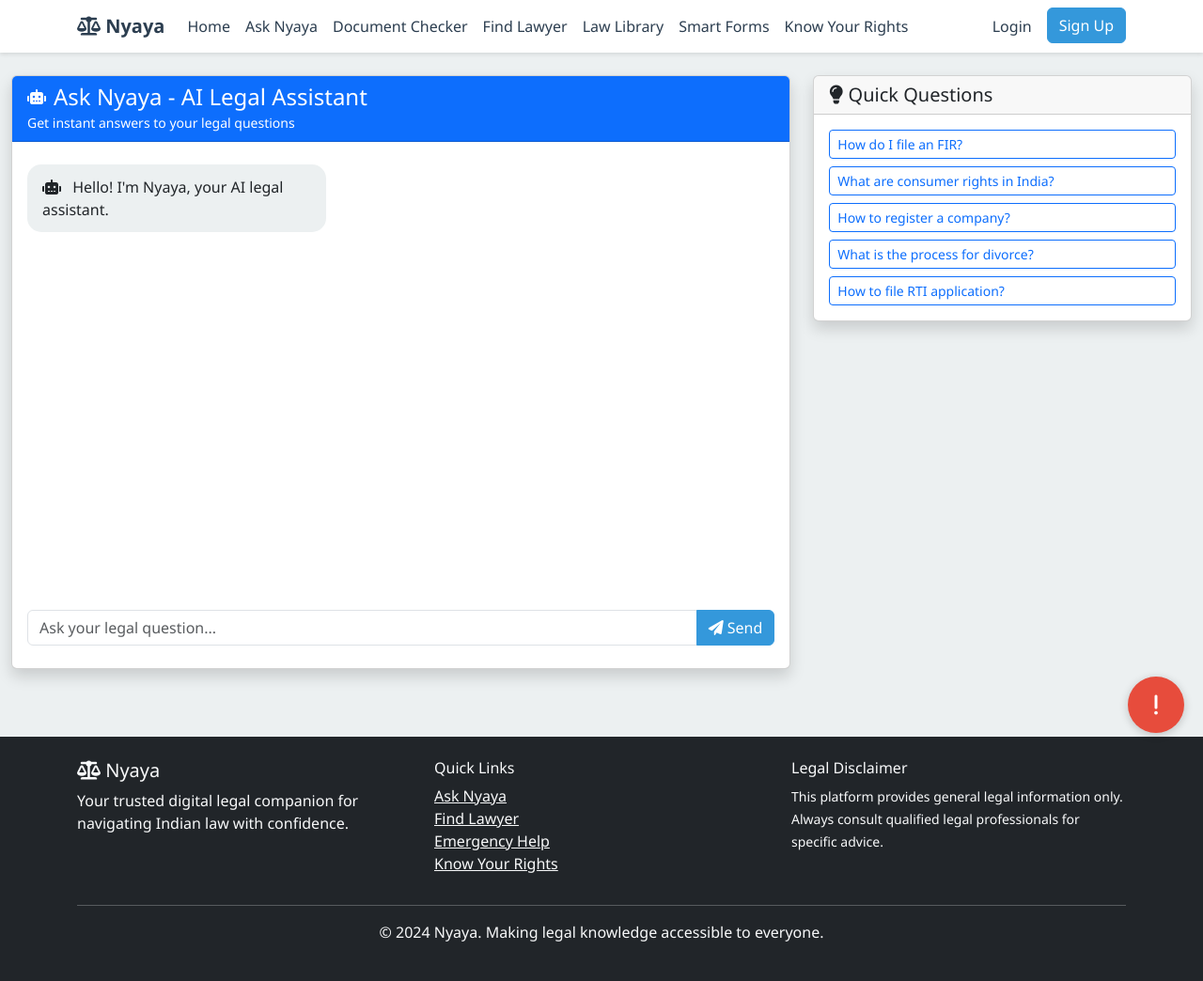
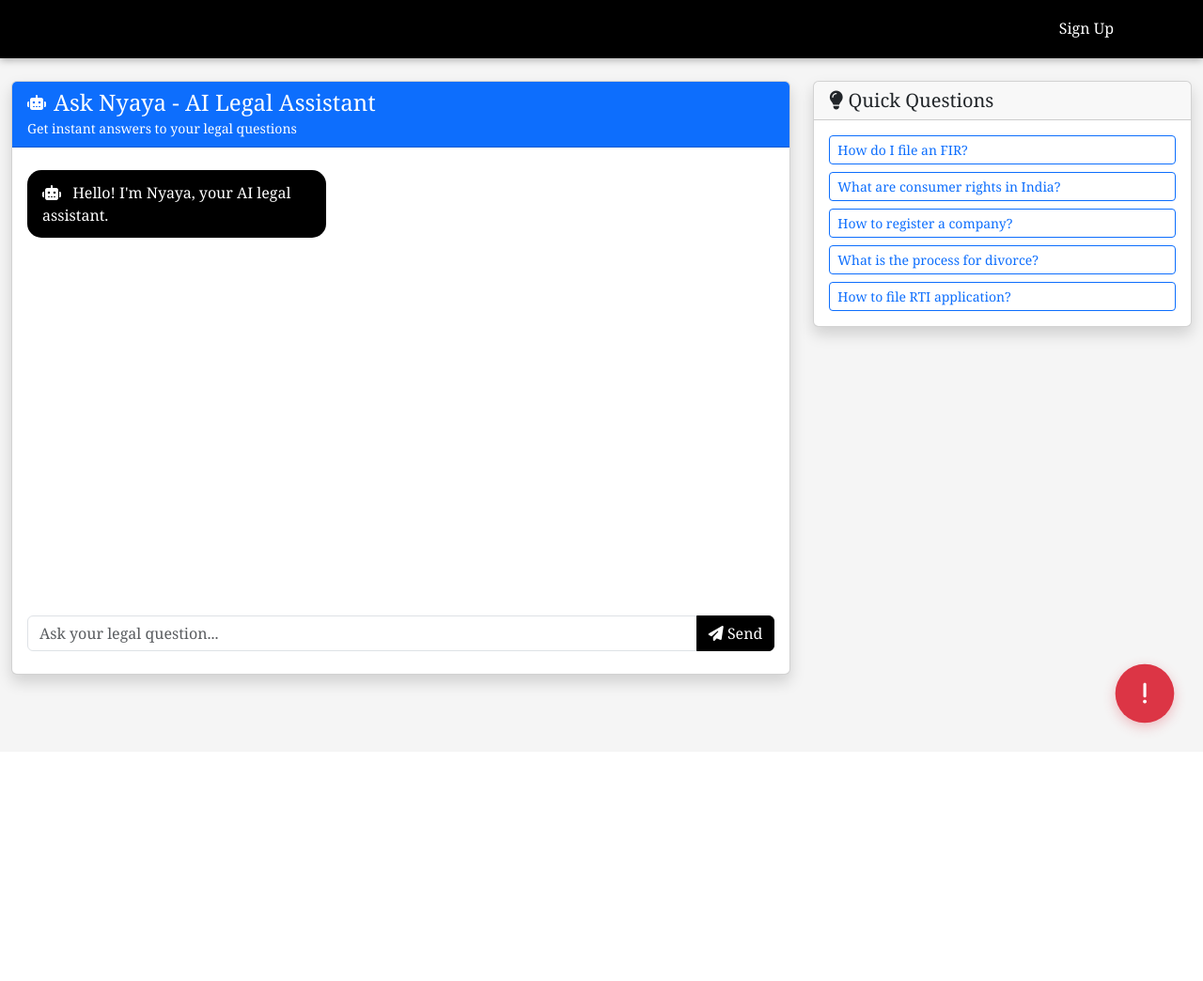
Before and after one commit to AmulyaSKumar/gothila, a Flask app: template templates/chat/chat.html in a window 1280 px wide. Shown: the whole page at 94% size. After the commit the page ends 784 px from the top, so only its background shows below. Run offline with Flask 3, Linux system fonts and the light colour scheme; the template is opened without the code that fills it, so the values that code supplies are empty.

Commit message:
Update base_nyaya.html

```diff
--- a/templates/base_nyaya.html
+++ b/templates/base_nyaya.html
@@ -3,88 +3,109 @@
 <head>
     <meta charset="UTF-8">
     <meta name="viewport" content="width=device-width, initial-scale=1.0">
-    <title>{% block title %}Nyaya - Your Legal Assistant{% endblock %}</title>
-
-    <!-- Bootstrap CSS -->
+    <title>{% block title %}Nyaya - Your Digital Legal Companion{% endblock %}</title>
     <link href="https://cdn.jsdelivr.net/npm/bootstrap@5.3.0/dist/css/bootstrap.min.css" rel="stylesheet">
-    <!-- Font Awesome -->
-    <link href="https://cdnjs.cloudflare.com/ajax/libs/font-awesome/6.0.0/css/all.min.css" rel="stylesheet">
-
+    <link href="https://cdnjs.cloudflare.com/ajax/libs/font-awesome/6.4.0/css/all.min.css" rel="stylesheet">
     <style>
         :root {
-            --nyaya-primary: #2c3e50;
-            --nyaya-secondary: #34495e;
-            --nyaya-accent: #3498db;
-            --nyaya-text: #2c3e50;
-            --nyaya-light: #ecf0f1;
+            --nyaya-primary: #000000;
+            --nyaya-secondary: #333333;
+            --nyaya-accent: #666666;
+            --nyaya-background: #f5f5f5;
+            --nyaya-text: #333333;
         }
 
         body {
-            font-family: 'Segoe UI', Tahoma, Geneva, Verdana, sans-serif;
+            background-color: var(--nyaya-background);
             color: var(--nyaya-text);
-            background-color: var(--nyaya-light);
+            font-family: 'Georgia', serif;
+        }
+
+        .navbar-brand {
+            font-weight: bold;
+            color: var(--nyaya-primary) !important;
+            font-size: 1.5rem;
+            font-family: 'Georgia', serif;
         }
 
         .navbar {
-            background-color: white !important;
-            box-shadow: 0 2px 4px rgba(0,0,0,0.1);
-        }
-
-        .navbar-brand {
-            color: var(--nyaya-primary) !important;
-            font-weight: bold;
-        }
-
-        .nav-link {
-            color: var(--nyaya-text) !important;
+            background-color: #000000 !important;
+            box-shadow: 0 2px 8px rgba(0,0,0,0.3);
         }
 
         .btn-primary {
+            background-color: var(--nyaya-primary);
+            border-color: var(--nyaya-primary);
+            font-family: 'Georgia', serif;
+        }
+
+        .btn-primary:hover {
+            background-color: #333333;
+            border-color: #333333;
+        }
+
+        .btn-warning {
+            background-color: var(--nyaya-secondary);
+            border-color: var(--nyaya-secondary);
+            color: white;
+            font-family: 'Georgia', serif;
+        }
+
+        .btn-danger {
             background-color: var(--nyaya-accent);
             border-color: var(--nyaya-accent);
         }
 
-        .btn-primary:hover {
-            background-color: #2980b9;
-            border-color: #2980b9;
+        .hero-section {
+            background: linear-gradient(135deg, var(--nyaya-primary), #3F51B5);
+            color: white;
+            padding: 4rem 0;
+        }
+
+        .feature-card {
+            background: white;
+            border-radius: 10px;
+            padding: 2rem;
+            box-shadow: 0 4px 6px rgba(0,0,0,0.1);
+            transition: transform 0.3s ease;
+            height: 100%;
+        }
+
+        .feature-card:hover {
+            transform: translateY(-5px);
+        }
+
+        .feature-icon {
+            font-size: 3rem;
+            color: var(--nyaya-primary);
+            margin-bottom: 1rem;
         }
 
         .emergency-btn {
             position: fixed;
-            bottom: 20px;
-            right: 20px;
-            background-color: #e74c3c;
-            color: white;
+            bottom: 2rem;
+            right: 2rem;
+            z-index: 1000;
+            background-color: #DC3545;
+            border: none;
+            border-radius: 50%;
             width: 60px;
             height: 60px;
-            border-radius: 50%;
-            display: flex;
-            align-items: center;
-            justify-content: center;
-            box-shadow: 0 2px 10px rgba(0,0,0,0.2);
-            z-index: 1000;
+            font-size: 1.5rem;
+            color: white;
+            box-shadow: 0 4px 12px rgba(220, 53, 69, 0.3);
+            animation: pulse 2s infinite;
         }
 
-        .emergency-btn:hover {
-            background-color: #c0392b;
-            color: white;
-        }
-
-        .emergency-btn i {
-            font-size: 24px;
-        }
-
-        .chat-container {
-            height: 70vh;
-            overflow-y: auto;
-            padding: 20px;
-            background: white;
-            border-radius: 10px;
-            box-shadow: 0 2px 4px rgba(0,0,0,0.1);
+        @keyframes pulse {
+            0% { transform: scale(1); }
+            50% { transform: scale(1.05); }
+            100% { transform: scale(1); }
         }
 
         .chat-bubble {
-            background: var(--nyaya-light);
+            background: var(--nyaya-primary);
+            color: white;
             border-radius: 15px;
             padding: 0.75rem 1rem;
             margin: 0.5rem 0;
@@ -174,7 +195,7 @@
                         <a class="nav-link" href="{{ url_for('chat') }}">Ask Nyaya</a>
                     </li>
                     <li class="nav-item">
-                        <a class="nav-link" href="{{ url_for('upload_file') }}">Document Checker</a>
+                        <a class="nav-link" href="{{ url_for('upload_page') }}">Document Checker</a>
                     </li>
                     <li class="nav-item">
                         <a class="nav-link" href="{{ url_for('find_lawyer') }}">Find Lawyer</a>
@@ -242,34 +263,7 @@
         <i class="fas fa-exclamation"></i>
     </button>
 
-    <!-- Footer -->
-    <footer class="bg-dark text-light py-4 mt-5">
-        <div class="container">
-            <div class="row">
-                <div class="col-md-4">
-                    <h5><i class="fas fa-balance-scale"></i> Nyaya</h5>
-                    <p>Your trusted digital legal companion for navigating Indian law with confidence.</p>
-                </div>
-                <div class="col-md-4">
-                    <h6>Quick Links</h6>
-                    <ul class="list-unstyled">
-                        <li><a href="{{ url_for('chat') }}" class="text-light">Ask Nyaya</a></li>
-                        <li><a href="{{ url_for('find_lawyer') }}" class="text-light">Find Lawyer</a></li>
-                        <li><a href="{{ url_for('emergency_help') }}" class="text-light">Emergency Help</a></li>
-                        <li><a href="{{ url_for('know_your_rights') }}" class="text-light">Know Your Rights</a></li>
-                    </ul>
-                </div>
-                <div class="col-md-4">
-                    <h6>Legal Disclaimer</h6>
-                    <p><small>This platform provides general legal information only. Always consult qualified legal professionals for specific advice.</small></p>
-                </div>
-            </div>
-            <hr>
-            <div class="text-center">
-                <p>&copy; 2024 Nyaya. Making legal knowledge accessible to everyone.</p>
-            </div>
-        </div>
-    </footer>
+
 
     <!-- Scripts -->
     <script src="https://cdn.jsdelivr.net/npm/bootstrap@5.3.0/dist/js/bootstrap.bundle.min.js"></script>
```
